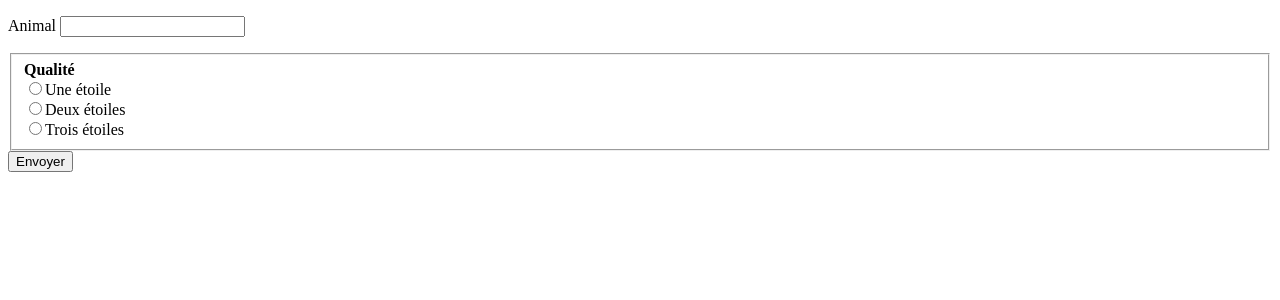
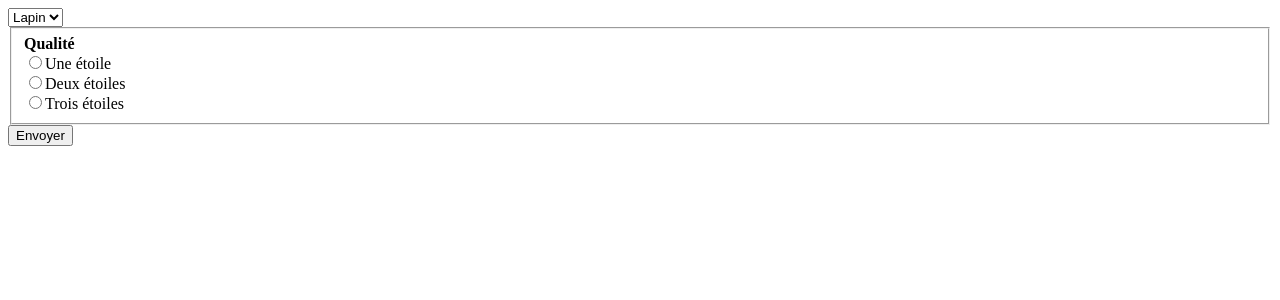
Before and after one commit to Paragone49/Umake, a PHP site: page /Formulaire.php in a window 1280 px wide. Shown: the top 300 px of the page. Run offline with PHP 8.4, Linux system fonts and the light colour scheme.

Commit message:
Update Formulaire.php

```diff
--- a/Umake/Formulaire.php
+++ b/Umake/Formulaire.php
@@ -6,14 +6,19 @@
 
 <body>
 <form id="form1" name="form1" method="post" action="formulaire-traitement.php">
-  <p>
-    <label for="textfield">Animal</label>
-    <input type="text" name="Animal" id="Animal" autocomplete="on"/>
-  </p>
+<!--  <p>-->
+<!--    <label for="textfield">Animal</label>-->
+<!--    <input type="text" name="Animal" id="Animal" autocomplete="on"/>-->
+<!--  </p>-->
+    <select name="Animal">
+        <option value="lapin">Lapin</option>
+        <option value="loup">Loup</option>
+        <option value="ours">Ours</option>
+    </select>
     <fieldset id="Qualité"><b>Qualité</b><br>
         <input type="radio" value="etoile1" name="etoile">Une étoile<br>
         <input type="radio" value="etoile2" name="etoile">Deux étoiles<br>
-        <input type="radio" value="etoime3" name="etoile">Trois étoiles<br>
+        <input type="radio" value="etoile3" name="etoile">Trois étoiles<br>
     </fieldset>
     <input type="submit" name="button" id="button" value="Envoyer" />
   </p>
```
